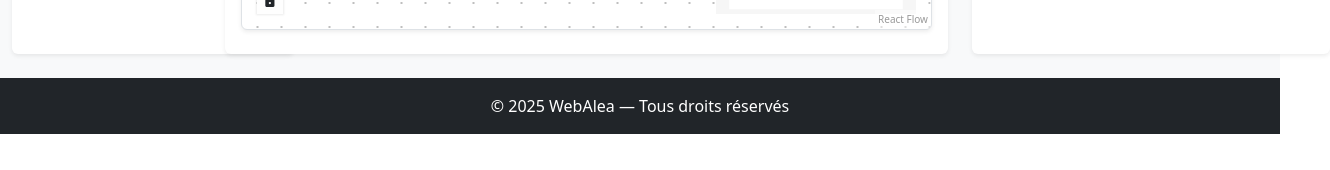
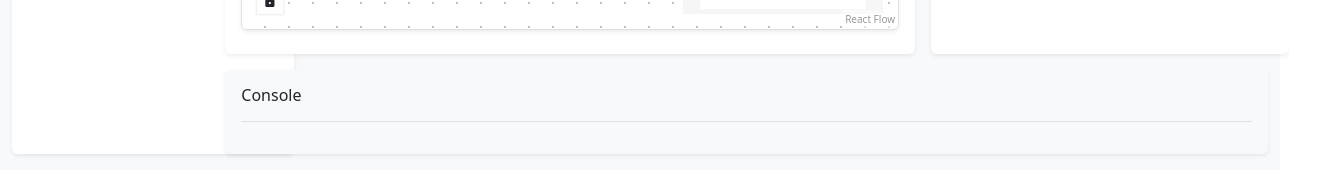
Before and after one commit to openalea-incubator/WebAlea, a React (Vite) app in the folder webAleaFront/: page / in a window 1280 px wide. Shown: the part 726-896 px from the top of the page, 1330 px wide, since content can reach past the window. Before the commit the page ends 860 px from the top, so only its background shows below. Built offline with nearby package versions, Linux system fonts and the light colour scheme.

Commit message:
Init ConsoleLog (nothing inside for now)

```diff
--- a/webAleaFront/src/App.jsx
+++ b/webAleaFront/src/App.jsx
@@ -4,6 +4,7 @@ import WorkSpace from './components/workspace/Workspace.jsx';
 import NodeDetailSection from './components/description/NodeDetailSection.jsx';
 import ToolBar from './components/toolbar/ToolBar.jsx';
 import PackageManager from './components/packagemanager/PackageManager.jsx';
+import ConsoleLog from './components/ConsoleLog/ConsoleLog.jsx';
 import { ReactFlowProvider, useNodesState, useEdgesState, addEdge } from '@xyflow/react';
 import { useCallback } from 'react';
 
@@ -51,17 +52,21 @@ export default function App() {
       <main className="container-fluid flex-grow-1 my-4">
         <ToolBar />
 
-        {/* Tous les composants ci dessous contenue dans ReactFlowProvider auront accès aux noeuds et relations entre ces derniers */}
+        {/* Tous les composants dans cette balise propre à ReactFlow auront accès aux données du workflow */}
         <ReactFlowProvider>
-          <div className="row gx-4 gy-4 align-items-stretch">
-            {/* Package Manager */}
+          <div className="row gx-4 gy-4 align-items-stretch main-layout">
+            {/* Package Manager  */}
             <div className="col-lg-2 d-flex">
-              <div className="package-manager-container flex-fill p-3 bg-white shadow-sm rounded">
+              <div className="package-manager-container flex-fill p-3 bg-white shadow-sm rounded h-100">
                 <PackageManager addNode={addNode} removeNode={removeNode} />
               </div>
             </div>
-            {/* Workspace */}
-            <div className="col-lg-7 d-flex">
+
+            {/* Colonne principale */}
+            <div className="col-lg-10 d-flex flex-column">
+              {/* Ligne du workspace et node details */}
+              <div className="row flex-grow-1 gx-3">
+                <div className="col-lg-8 d-flex">
                   <div className="workspace-container flex-fill p-3 bg-white shadow-sm rounded">
                     <WorkSpace
                       useNodes={nodes}
@@ -73,10 +78,20 @@ export default function App() {
                   </div>
                 </div>
 
-            {/* Node details */}
-            <div className="col-lg-3 d-flex">
+                <div className="col-lg-4 d-flex">
                   <div className="node-detail-container flex-fill p-3 bg-white shadow-sm rounded">
                     <NodeDetailSection />
+                  </div>
+                </div>
+              </div>
+
+              {/* Ligne ConsoleLog */}
+              <div className="row mt-3">
+                <div className="col-12 d-flex">
+                  <div className="console-log-container container-fluid min-vw-75 min-vh-25 flex-fill p-3 bg-light rounded shadow-sm">
+                    <ConsoleLog />
+                  </div>
+                </div>
               </div>
             </div>
           </div>
--- /dev/null
+++ b/webAleaFront/src/components/ConsoleLog/ConsoleLog.jsx
@@ -0,0 +1,13 @@
+import React from "react";
+
+export default function ConsoleLog() {
+    return (
+        <div className="console-log">
+            <h6>Console</h6>
+            <div className="border-top mt-3 pt-3"></div>
+            <div className="container p-10">
+
+            </div>
+        </div>
+    );
+}
```
Lines whose indentation alone changed are shown as unchanged.
